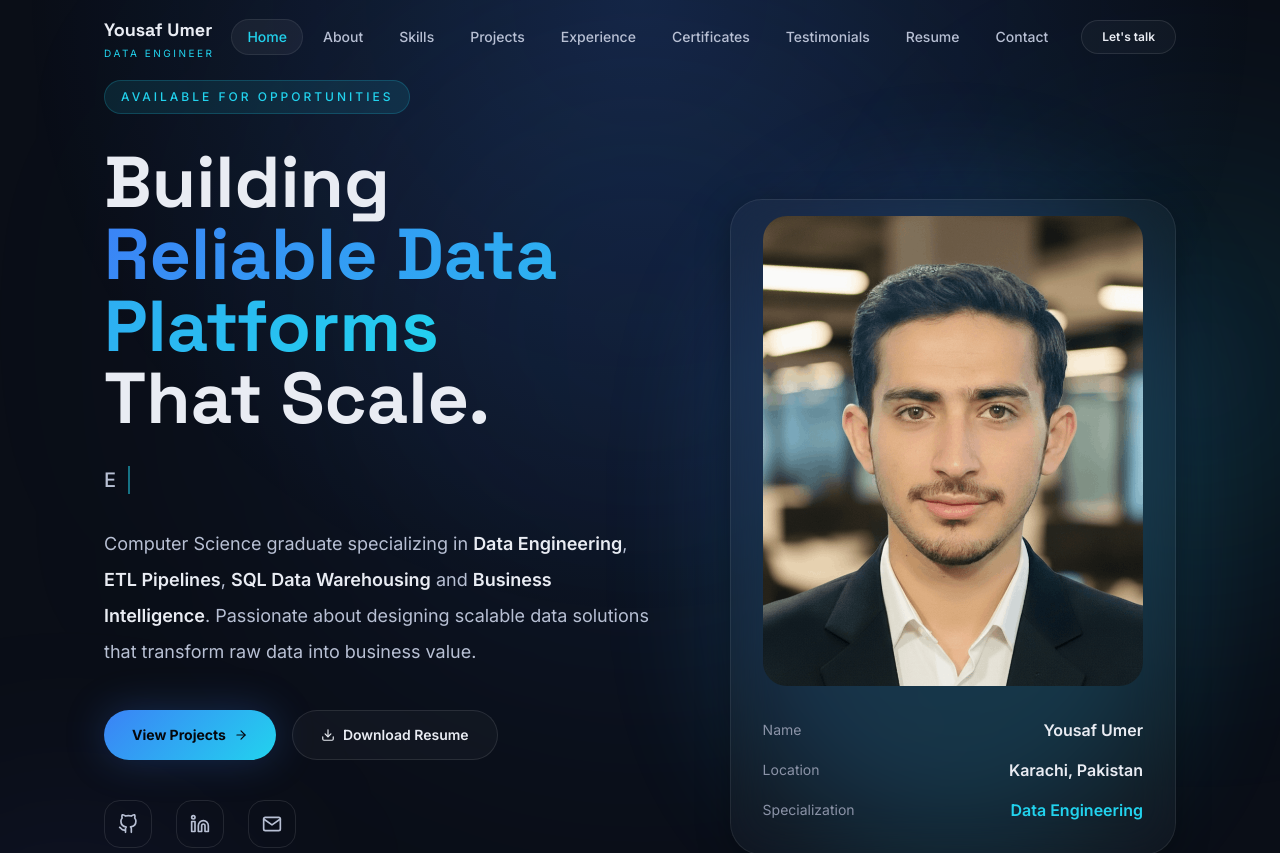
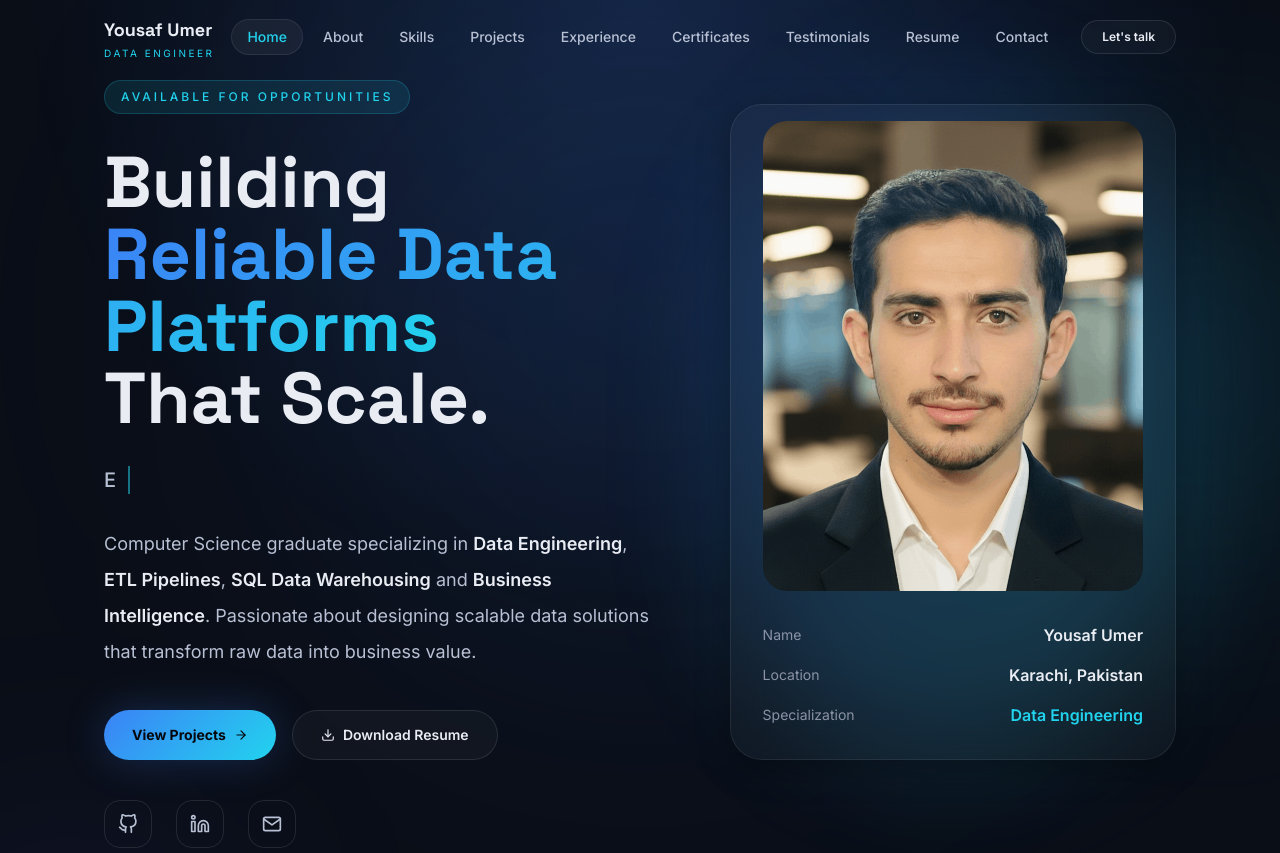
Before and after one commit to yousafumer/yousaf-umer-portfolio, a React (Vite) app: page / in a window 1280 px wide. Shown: the top 853 px of the page. Built offline with nearby package versions, Linux system fonts and the light colour scheme.

Commit message:
chang profiel image algingment

```diff
--- a/src/components/Hero/Hero.jsx
+++ b/src/components/Hero/Hero.jsx
@@ -82,7 +82,7 @@ export default function Hero() {
 
       <div className="section py-0">
 
-        <div className="grid items-center gap-20 lg:grid-cols-[1.1fr,.9fr]">
+        <div className="grid items-start gap-20 lg:grid-cols-[1.1fr,.9fr]">
 
           {/* Left Side */}
 
@@ -259,7 +259,7 @@ export default function Hero() {
   initial={{ opacity: 0, scale: 0.92 }}
   animate={{ opacity: 1, scale: 1 }}
   transition={{ duration: 0.8, delay: 0.2 }}
-  className="relative flex justify-end -mt-16"
+  className="relative flex justify-end mt-6"
 >
 
             {/* Background Glow */}
```
